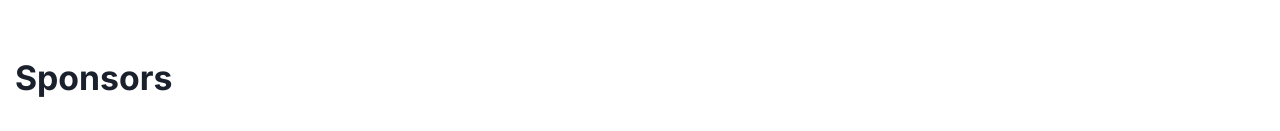
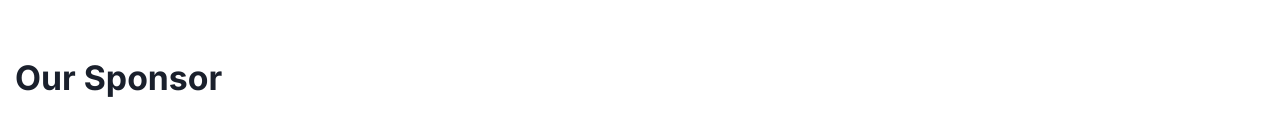
Before and after one commit to imrraaj/accathon2023, a Next.js app: page /events in a window 1280 px wide. Shown: the part 2786-2917 px from the top of the page. Built offline with nearby package versions, Linux system fonts and the light colour scheme.

Commit message:
Update Sponsors.js

```diff
--- a/components/Sponsors.js
+++ b/components/Sponsors.js
@@ -13,7 +13,7 @@ import Link from "next/link";
 export default function Sponsors() {
   return (
     <Box marginBlock={16} id="sponsors">
-      <Heading marginBlock={"8"}>Sponsors</Heading>
+      <Heading marginBlock={"8"}>Our Sponsor</Heading>
       <Grid
         h="min-content"
         templateRows={{ sm: "repeat(8, 1fr)", md: "repeat(1, 1fr)" }}
```
